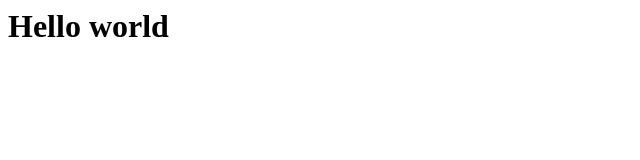
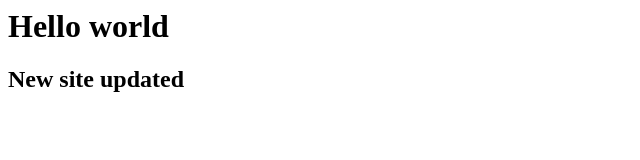
Before and after one commit to adarsht05/Portfolio-website, a plain HTML site: page index.html in a window 1280 px wide. Shown: the whole page, without its empty margins (0-640 px from the left). Drawn offline with Linux system fonts and the light colour scheme.

Commit message:
new update added

```diff
--- a/index.html
+++ b/index.html
@@ -1 +1,2 @@
 <h1>Hello world<h1>
+<h2>New site updated<h2>
```
